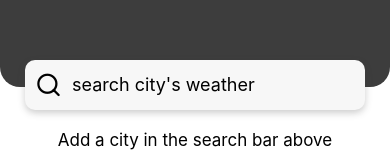
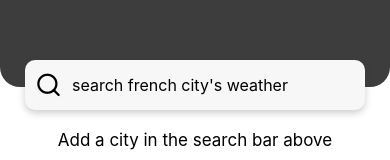
Before and after one commit to issoDev/weather-app, a React Native app: screen / in a window 390 px wide. Shown: the part 293-453 px from the top of the page. Built offline with nearby package versions, Linux system fonts and the light colour scheme.

Commit message:
update file

```diff
--- a/src/components/SearchField.js
+++ b/src/components/SearchField.js
@@ -21,7 +21,7 @@ export default function SearchField({ searchText, setSearchText, fetchWeatherApi
         autoCorrect={false}
         onEndEditing={weatherData}
         style={styles.searchInputStyle}
-        placeholder="search city's weather"
+        placeholder="search french city's weather"
         value={searchText}
         onChangeText={text => setSearchText(text)}
       />
--- a/styles/styles.js
+++ b/styles/styles.js
@@ -42,7 +42,7 @@ export const styles = StyleSheet.create({
   searchInputStyle: {
     flex: 1,
     height: 30,
-    fontSize: 18
+    fontSize: 16
   },
 
   // FindWeather.js StyleSheet
```
